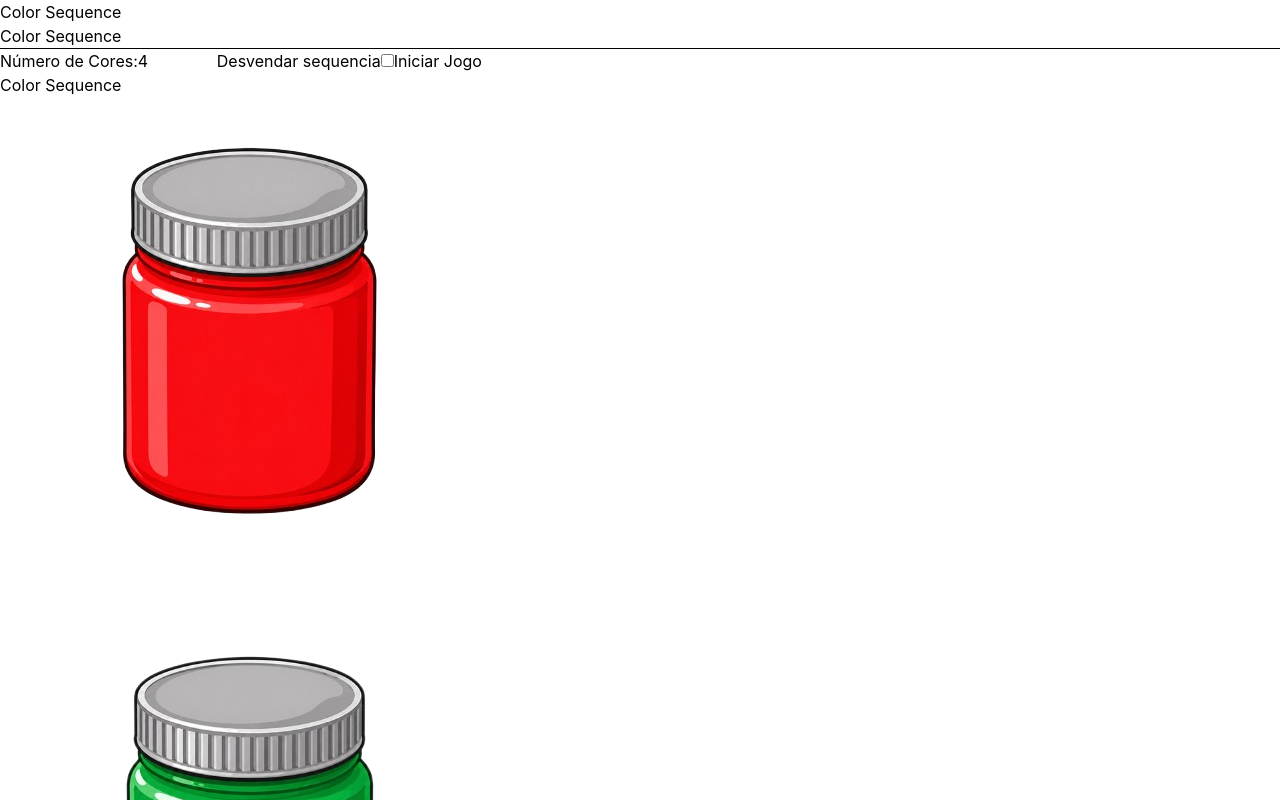
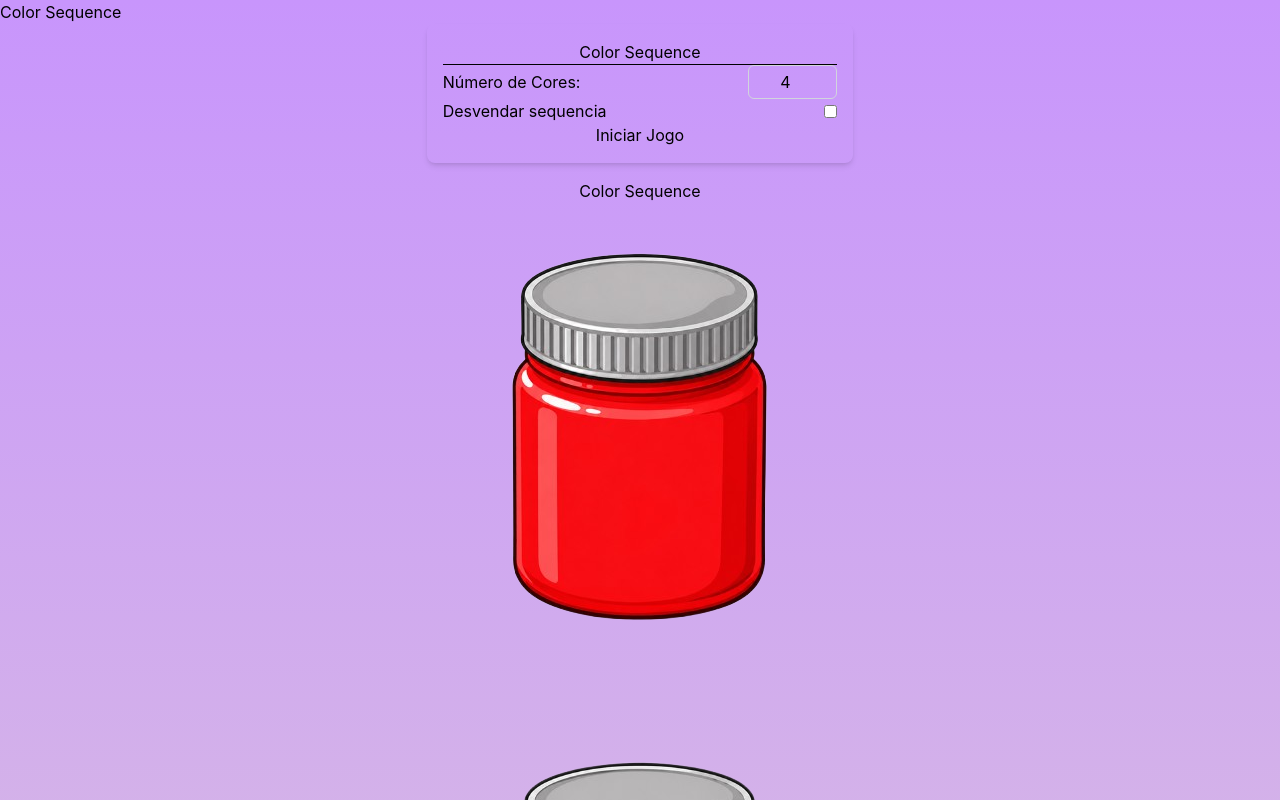
Before and after one commit to devDavyRibeiro/colors-sequence, a React (Vite) app: page / in a window 1280 px wide. Shown: the top 800 px of the page. Built offline with nearby package versions, Linux system fonts and the light colour scheme.

Commit message:
feat: começo da estilização do menu

```diff
--- a/index.html
+++ b/index.html
@@ -6,7 +6,7 @@
     <meta name="viewport" content="width=device-width, initial-scale=1.0" />
     <title>Color Sequence</title>
   </head>
-  <body>
+  <body class="bg-linear-to-t from-[#FDFD96] to-[#C895FC] font-sans">
     <div id="root"></div>
     <script type="module" src="/src/main.tsx"></script>
   </body>
--- a/src/App.tsx
+++ b/src/App.tsx
@@ -7,7 +7,7 @@ function App() {
         <h1>Color Sequence</h1>
       </header>
 
-      <main>
+      <main className="text-center flex flex-col items-center justify-center gap-4">
         <Menu />
         <Sequencie />
       </main>
--- a/src/components/menu.tsx
+++ b/src/components/menu.tsx
@@ -1,14 +1,18 @@
 import React from 'react'
 export default function Menu() {
   return (
-    <div>
+    <div className="w-1/3 p-4 rounded-lg shadow-md display-flex flex-col items-center justify-center gap-4">
         <h2>Color Sequence</h2>
         <hr/>
-        <form >
-          <label htmlFor="colorCount">Número de Cores:</label>
-          <input type="number" id="colorCount" name="colorCount" min="3" max="10" defaultValue="4" />
-          <label htmlFor="revealSequence">Desvendar sequencia</label>
-          <input type="checkbox" id="revealSequence" name="revealSequence"/>
+        <form>
+          <div className="flex flex-row items-center justify-between gap-10">
+            <label htmlFor="colorCount">Número de Cores:</label>
+            <input className="border border-gray-300 rounded-md p-1 text-center focus:outline-none focus:ring-2 focus:ring-black-500" type="number" id="colorCount" name="colorCount" min="3" max="10" defaultValue="4" />
+          </div>
+          <div className="flex flex-row items-center justify-between gap-10">
+            <label htmlFor="revealSequence">Desvendar sequencia</label>
+            <input type="checkbox" id="revealSequence" name="revealSequence"/>
+          </div>
           <button type="submit">Iniciar Jogo</button>
         </form>
     </div>
```
